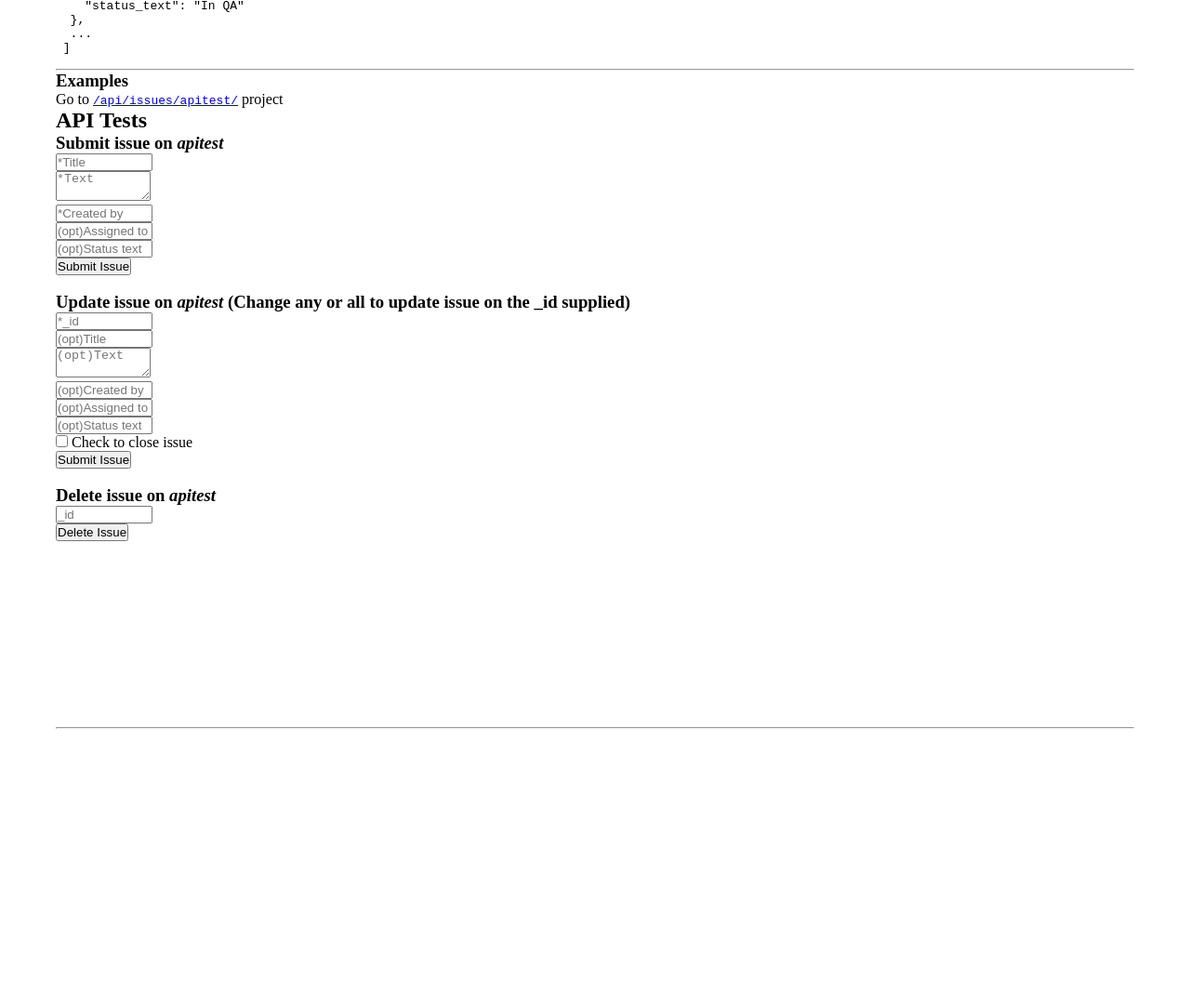
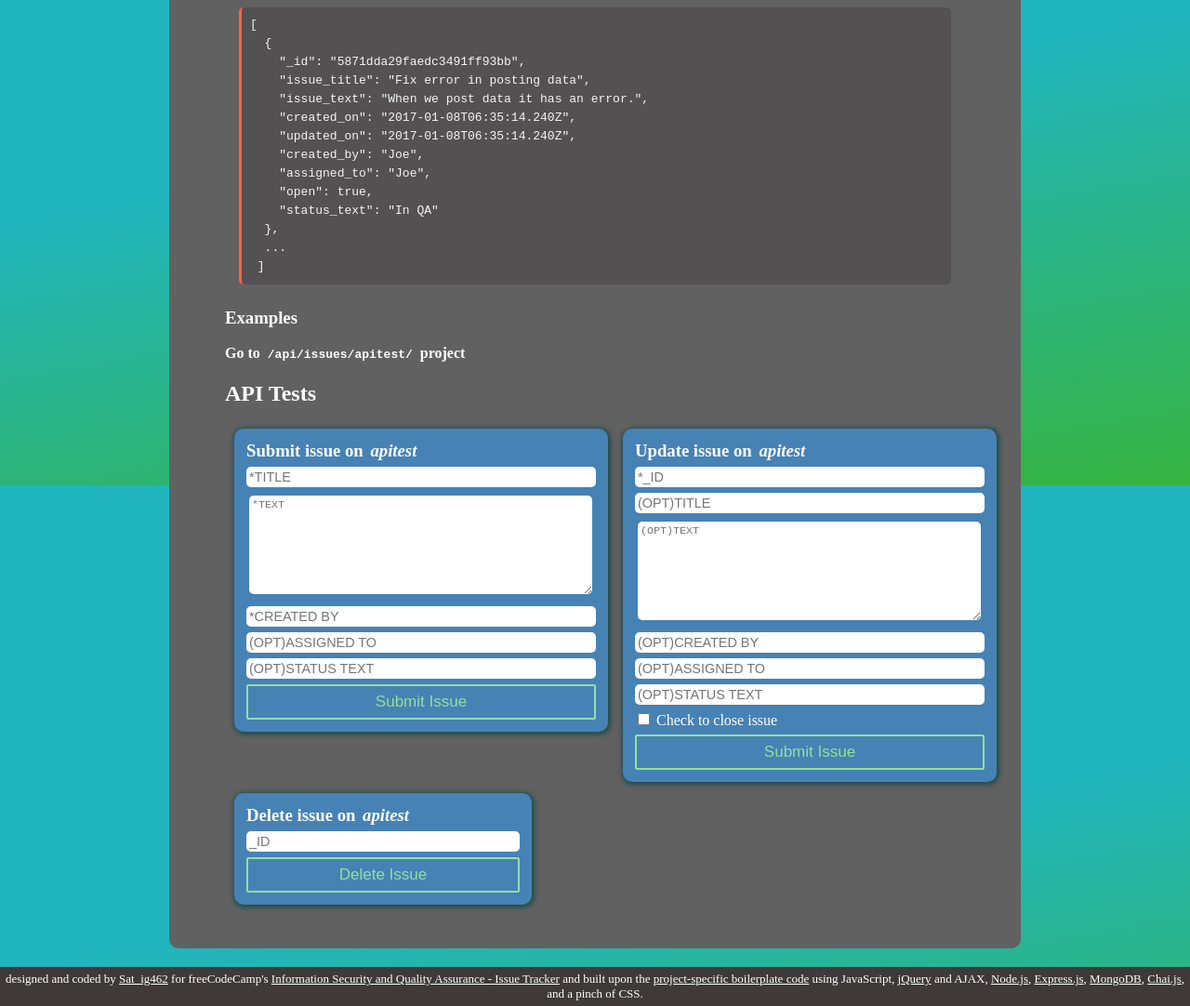
Before and after one commit to Sathishr424/boilerplate-project-issuetracker, a website: page views/index.html in a window 1280 px wide. Shown: the part 278-1360 px from the top of the page at 93% size. Before the commit the page ends 1122 px from the top, so only its background shows below. Drawn offline with nearby package versions, Linux system fonts and the light colour scheme.

Commit message:
Design update

```diff
--- a/public/style.css
+++ b/public/style.css
@@ -2,22 +2,147 @@
   margin: 0px;
   padding: 0px;
 }
-
-body {
-  padding: 10px;
+pre{
+  background-color: rgb(83, 81, 81);
+  color: whitesmoke;
+  border-left: solid 3px tomato;
+  padding: 5px;
+  margin: 15px;
+  display: block;
+  border-radius: 5px;
+  display: flex;
+  flex-direction: column;
+  justify-content: left;
+  align-items: flex-start;
+  text-overflow: clip;
+}
+code{
+  font-family: monospace;
+  padding: 4px;
+  line-height: 20px;
+  white-space: pre-wrap;
+  transition: 2s;
 }
 
-.issue {
-  margin: 20px;
-  padding: 5px;
-  width: 60%;
-  border: 2px solid black;
+a{
+  color: white;
+  text-decoration: none;
 }
 
-.closed {
-  background-color: lightgrey;
+a:hover{
+  text-decoration: underline;
 }
 
-.id {
-  font-size: 10.5px;
+.myBtn{
+  padding: 7px;
+  font-size: 17px;
+  margin: 2px;
+  border-radius: 2px;
+  border: 0;
+  color: rgb(149, 223, 162);
+  background-color: transparent;
+  border: solid 2px rgb(149, 223, 162);
 }
+
+.myBtn:hover{
+  background-color: rgb(149, 223, 162);
+  box-shadow: 1px 1px 5px 2px #224b4b;
+  color: rgb(63, 66, 68);
+}
+
+#testForm3{
+  color: white;
+  display: flex;
+  flex-direction: column;
+  justify-content: space-evenly;
+  max-width: 300px;
+  flex: 1;
+  margin: 6px;
+  box-shadow: 1px 1px 5px 2px #224b4b;
+  border-radius: 10px;
+  background-color: steelblue;
+  text-align: left;
+  padding: 10px;
+  margin-left: 10px;
+}#testForm3 *{
+  margin: 3px;
+}
+.holder{
+  color: white;
+  display: flex;
+  flex-direction: column;
+  justify-content: space-between;
+  flex: 1;
+  margin: 6px;
+  box-shadow: 1px 1px 5px 2px #224b4b;
+  border-radius: 10px;
+  background-color: steelblue;
+  text-align: left;
+  padding: 10px;
+  margin-left: 10px;
+}.holder *{
+  margin: 3px;
+}
+textarea{
+  height: 100px;
+  width: calc(100% - 13px);
+}
+
+.form-control{
+  text-transform: uppercase;
+  padding: 3px;
+  font-size: 90%;
+  border-radius: 5px;
+  border: none;
+}.form-control:focus{
+  outline: none;
+}
+
+.holder > textarea{
+  flex: 1;
+}
+
+#apiTest01{
+  display: flex;
+  flex-direction: row;
+  justify-content: start;
+  align-items: flex-start;
+  flex-wrap: wrap;
+}
+#apiTest01 *{
+  flex-grow: 1;
+  flex-basis: 0;
+}
+
+body{
+  background: linear-gradient(170deg, #21b5c0 50%, #36b340);
+  background-attachment: fixed;
+}
+
+#container{
+  color: white;
+  width: 70%;
+  background-color: rgb(97, 97, 97);
+  margin: 20px auto;
+  border-radius: 10px;
+  padding: 10px;
+  display: flex;
+  flex-direction: column;
+}
+#container div{
+  margin: 10px;
+}
+
+footer{
+  margin: 0px;
+  padding: 5px;
+  font-size: small;
+  text-align: center;
+  background-color:rgb(63, 57, 57);
+  color: white;
+}
+
+footer a{
+  color: white;
+  text-decoration: underline;
+}
--- a/views/index.html
+++ b/views/index.html
@@ -9,15 +9,17 @@
     <link rel="stylesheet" href="/public/style.css">
   </head>
   <body>
-    <header>
+    <div id='container'>
+    <div style='text-align: center;'>
       <h1>
         Issue Tracker
       </h1>
-    </header>
-    <section style="margin: 0 50px;">
+    </div>
+    <br>
+    <div style="margin: 0 50px;">
       <h3>Example <code>GET</code> usage</h3>
-      <code>/api/issues/{project}</code><br>
-      <code>/api/issues/{project}?open=true&amp;assigned_to=Joe</code><br>
+      <pre><code>/api/issues/{project}</code></pre>
+      <pre><code>/api/issues/{project}?open=true&amp;assigned_to=Joe</code></pre>
       <h3>Example return</h3>
       <pre>
 <code>[
@@ -36,40 +38,57 @@
  ]
 </code>
 </pre>
-    </section>
-    <hr style='margin: 0 50px'>
-    <section id='testui' style='margin-left: 50px;'>
+    </div>
+    <div id='testui' style='margin-left: 50px;'>
       <h3>Examples</h3>
-      Go to <a href='/api/issues/apitest/'><code>/api/issues/apitest/</code></a>  project
+      <br>
+      <h4>Go to <a href='/api/issues/apitest/'><code>/api/issues/apitest/</code></a>  project</h4>
+      <br>
       <h2 style="text-align: left">API Tests</h2>
-      <h3>Submit issue on <i>apitest</i></h3>
-      <form id="testForm" class="border">
-        <input type="text" name="issue_title" placeholder="*Title" style="width: 100px" required=''><br>
-        <textarea type="text" name="issue_text" placeholder="*Text" style="width: 100px" required=''></textarea><br>
-        <input type="text" name="created_by" placeholder="*Created by" style="width: 100px" required=''><br>
-        <input type="text" name="assigned_to" placeholder="(opt)Assigned to" style="width: 100px"><br>
-        <input type="text" name="status_text" placeholder="(opt)Status text" style="width: 100px"><br>
-        <button type="submit">Submit Issue</button>
-      </form><br>
-      <h3>Update issue on <i>apitest</i> (Change any or all to update issue on the _id supplied)</h3>
-      <form id="testForm2" class="border">
-        <input type="text" name="_id" placeholder="*_id" style="width: 100px" required=''><br>
-        <input type="text" name="issue_title" placeholder="(opt)Title" style="width: 100px"><br>
-        <textarea type="text" name="issue_text" placeholder="(opt)Text" style="width: 100px"></textarea><br>
-        <input type="text" name="created_by" placeholder="(opt)Created by" style="width: 100px"><br>
-        <input type="text" name="assigned_to" placeholder="(opt)Assigned to" style="width: 100px"><br>
-        <input type="text" name="status_text" placeholder="(opt)Status text" style="width: 100px"><br>
-        <label><input type="checkbox" name="open" value="false"> Check to close issue</label><br>
-        <button type="submit">Submit Issue</button>
-      </form><br>
-      <h3>Delete issue on <i>apitest</i></h3>
-      <form id="testForm3" class="border">
-        <input type="text" name="_id" placeholder="_id" style="width: 100px" required=''><br>
-        <button type="submit">Delete Issue</button>
+      <br>
+      <section id='apiTest01'>
+        <form id="testForm" class="holder">
+          <h3>Submit issue on <i>apitest</i></h3>
+          <input class='form-control' type="text" name="issue_title" placeholder="*Title" required=''>
+          <section><textarea class='form-control' rows="6" type="text" name="issue_text" placeholder="*Text" required=''></textarea></section>
+          <input class='form-control' type="text" name="created_by" placeholder="*Created by" required=''>
+          <input class='form-control' type="text" name="assigned_to" placeholder="(opt)Assigned to">
+          <input class='form-control' type="text" name="status_text" placeholder="(opt)Status text">
+          <button class='myBtn' type="submit">Submit Issue</button>
+        </form>
+        <form id="testForm2" class="holder">
+          <h3>Update issue on <i>apitest</i></h3>
+          <input class='form-control' type="text" name="_id" placeholder="*_id" required=''>
+          <input class='form-control' type="text" name="issue_title" placeholder="(opt)Title">
+          <section><textarea class='form-control' type="text" name="issue_text" placeholder="(opt)Text"></textarea></section>
+          <input class='form-control' type="text" name="created_by" placeholder="(opt)Created by">
+          <input class='form-control' type="text" name="assigned_to" placeholder="(opt)Assigned to">
+          <input class='form-control' type="text" name="status_text" placeholder="(opt)Status text">
+          <label><input type="checkbox" name="open" value="false"> Check to close issue</label>
+          <button class='myBtn' type="submit">Submit Issue</button>
+        </form>
+      </section>
+      <form id="testForm3">
+        <h3>Delete issue on <i>apitest</i></h3>
+        <input class='form-control' type="text" name="_id" placeholder="_id" required=''>
+        <button class='myBtn' type="submit">Delete Issue</button>
       </form>
       <code id='jsonResult'></code>
-    </section>
-    <hr style='margin: 50px; margin-top: 200px'>
+    </div>
+
+  </div>
+  <footer>
+    designed and coded by <a href="https://instagram.com/sat_ig462/" target="_blank">Sat_ig462</a> for freeCodeCamp's
+    <a href="https://www.freecodecamp.org/learn/quality-assurance/quality-assurance-projects/issue-tracker" target="_blank" title="Visit the project page">Information Security and Quality Assurance - Issue Tracker</a>
+    and built upon the <a href="https://github.com/freeCodeCamp/boilerplate-project-library/" target="_blank" title="Project boilerplate on GitHub">
+    project-specific boilerplate code</a> using JavaScript,
+    <a href="https://api.jquery.com/" title="Learn more about jQuery">jQuery</a> and AJAX,
+    <a href="https://nodejs.org/" title="Learn more about Node.js">Node.js</a>,
+    <a href="https://expressjs.com/" target="_blank" title="Learn more about Express.js">Express.js</a>,
+    <a href="https://www.mongodb.com//" target="_blank" title="Learn more about MongoDB">MongoDB</a>,
+    <a href="https://www.chaijs.com/" target="_blank" title="Learn more about Chai.js">Chai.js</a>,
+    and a pinch of CSS.
+  </footer>
     <!-- Your web-app is https, so your scripts need to be too -->
     <script src="https://code.jquery.com/jquery-2.2.1.min.js"
             integrity="sha256-gvQgAFzTH6trSrAWoH1iPo9Xc96QxSZ3feW6kem+O00="
```
Also changed, not shown: 1 other file.
